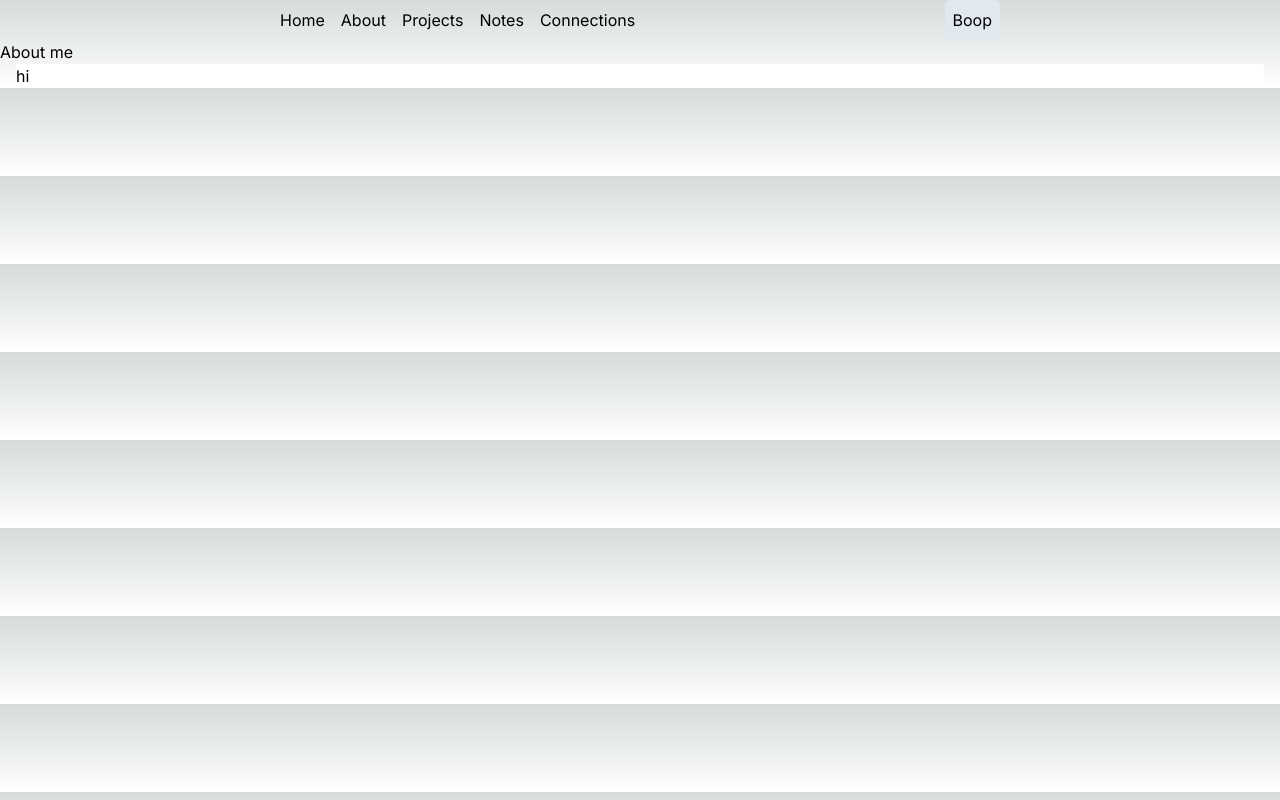
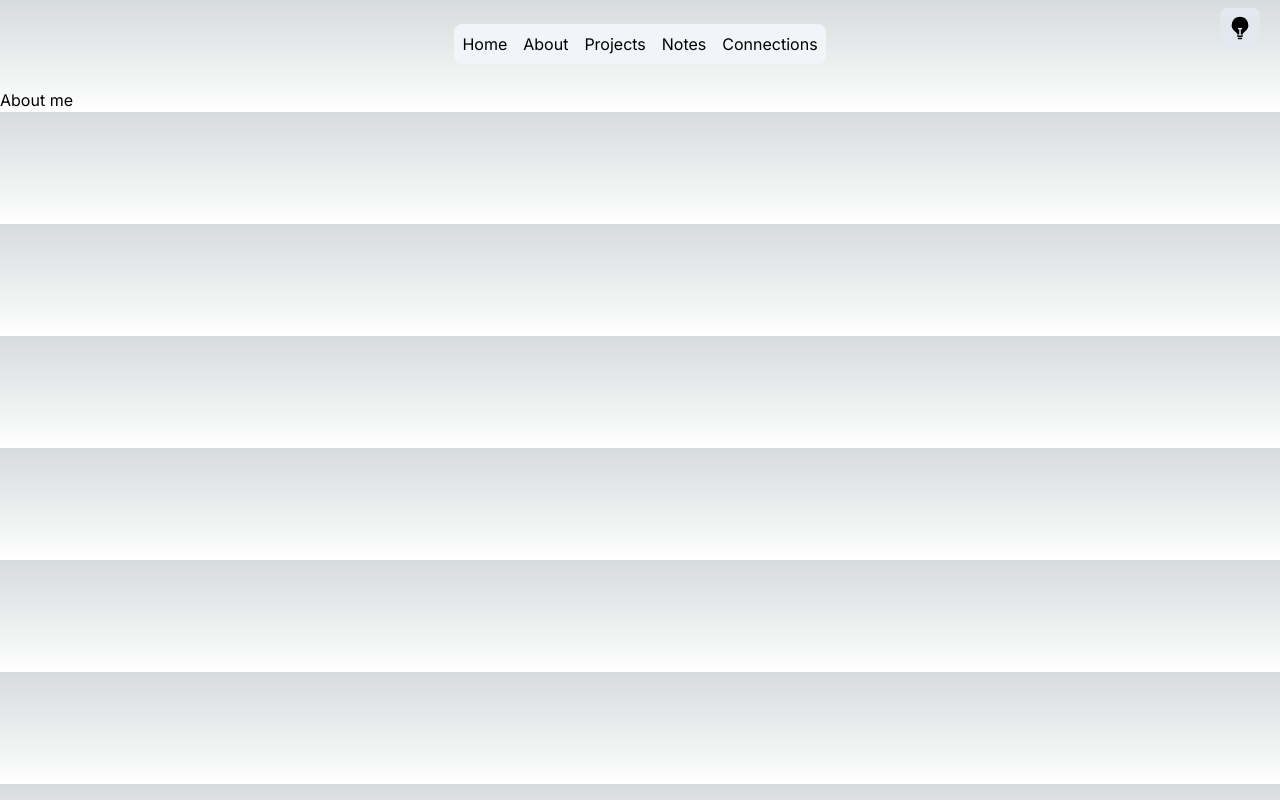
Before and after one commit to crossant123/portfolio-website, a Next.js app: page /about in a window 1280 px wide. Built offline with nearby package versions, Linux system fonts and the light colour scheme.

Commit message:
Added Elements for dark theme + hero icon lib

```diff
--- a/app/about/page.js
+++ b/app/about/page.js
@@ -1,11 +1,10 @@
-import ContentWindow from "@/components/ContentBox/ContentWindow";
 import React from "react";
 
 function about() {
 	return (
 		<div>
 			About me
-			<ContentWindow />
+			{/* Going to use different themes */}
 		</div>
 	);
 }
--- a/app/layout.js
+++ b/app/layout.js
@@ -1,6 +1,7 @@
 import Navbar from "@/components/Nav/navbar";
 import "./globals.css";
 import { Inter } from "next/font/google";
+import Providers from "./providers";
 
 const inter = Inter({ subsets: ["latin"] });
 
@@ -13,8 +14,13 @@ export default function RootLayout({ children }) {
 	return (
 		<html lang="en">
 			<body className={inter.className}>
-				<Navbar />
-				{children}
+				<Providers>
+					<header className="py-6">
+						<Navbar />
+					</header>
+					<main>{children}</main>
+					<footer></footer>
+				</Providers>
 			</body>
 		</html>
 	);
--- a/app/page.js
+++ b/app/page.js
@@ -2,7 +2,7 @@ import Image from "next/image";
 
 export default function Home() {
 	return (
-		<main className="flex min-h-screen flex-col items-center justify-between p-24">
+		<main className="flex min-h-screen flex-col items-center justify-between p-24 ">
 			<div className="z-10 w-full max-w-5xl items-center justify-between font-mono text-sm lg:flex">
 				<div className="fixed bottom-0 left-0 flex h-48 w-full items-end justify-center bg-gradient-to-t from-white via-white dark:from-black dark:via-black lg:static lg:h-auto lg:w-auto lg:bg-none">
 					<a
--- /dev/null
+++ b/app/providers.jsx
@@ -0,0 +1,12 @@
+'use client'
+
+import { ThemeProvider } from 'next-themes'
+
+
+const Providers = ({children}) => {
+  return (
+    <ThemeProvider attribute='class'>{children}</ThemeProvider>
+  )
+}
+
+export default Providers
--- a/components/ContentBox/ContentWindow.js
+++ /dev/null
@@ -1,15 +0,0 @@
-import React from "react";
-
-const ContentWindow = () => {
-	return (
-		<>
-			<div className="bg-white dark:bg-slate-700 rounded-sm mx-4 ">
-				{/* TODO: Create content windows requirement for a content object that can be created in the page */}
-				{/* TODO: Create styles that hold content inside well and are only sized to  */}
-				hi
-			</div>
-		</>
-	);
-};
-
-export default ContentWindow;
--- a/components/Nav/nav.js
+++ b/components/Nav/nav.js
@@ -4,8 +4,8 @@ import Link from "next/link";
 
 const Nav = () => {
 	return (
-		<nav className=" flex items-center justify-between">
-			<ul className="flex space-x-4">
+		<nav className=" flex items-center justify-between mx-4 ">
+			<ul className="flex space-x-4 p-2 rounded-lg bg-slate-100 dark:bg-[#212933] text-black dark:text-white">
 				<li>
 					<Link href="/">Home</Link>
 				</li>
--- a/components/Nav/navbar.js
+++ b/components/Nav/navbar.js
@@ -1,17 +1,12 @@
-// navbar.js
-
 import Nav from "./nav";
+import Themebutton from "./themebutton";
 
 const Navbar = () => {
 	return (
-		<header className="mx-auto flex w-full max-w-3xl flex-row-reverse items-center justify-between px-6">
-			<button
-				className={`w-fit right-5 top-2 p-2 rounded-md hover:scale-110 active:scale-100 duration-200 bg-slate-200 dark:bg-[#212933]`}
-			>
-				Boop
-			</button>
+		<div className="flex flex-row-reverse items-center justify-center rounded-lg">
+			<Themebutton />
 			<Nav />
-		</header>
+		</div>
 	);
 };
 
--- /dev/null
+++ b/components/Nav/themebutton.js
@@ -0,0 +1,47 @@
+"use client";
+
+import { useTheme } from "next-themes";
+import React from "react";
+
+const Themebutton = () => {
+	const { resolvedTheme, setTheme } = useTheme();
+	return (
+		<button
+			className={`w-fit absolute right-5 top-2 p-2 rounded-md hover:scale-110 active:scale-100 duration-200 bg-slate-200 dark:bg-[#212933] text-black dark:text-white`}
+			onClick={() => setTheme(resolvedTheme === "dark" ? "light" : "dark")}
+		>
+			{resolvedTheme === "dark" ? (
+				<svg
+					xmlns="http://www.w3.org/2000/svg"
+					fill="none"
+					viewBox="0 0 24 24"
+					strokeWidth={1.5}
+					stroke="currentColor"
+					className="w-6 h-6"
+				>
+					<path
+						strokeLinecap="round"
+						strokeLinejoin="round"
+						d="M12 18v-5.25m0 0a6.01 6.01 0 001.5-.189m-1.5.189a6.01 6.01 0 01-1.5-.189m3.75 7.478a12.06 12.06 0 01-4.5 0m3.75 2.383a14.406 14.406 0 01-3 0M14.25 18v-.192c0-.983.658-1.823 1.508-2.316a7.5 7.5 0 10-7.517 0c.85.493 1.509 1.333 1.509 2.316V18"
+					/>
+				</svg>
+			) : (
+				<svg
+					xmlns="http://www.w3.org/2000/svg"
+					viewBox="0 0 24 24"
+					fill="currentColor"
+					className="w-6 h-6"
+				>
+					<path d="M12 .75a8.25 8.25 0 00-4.135 15.39c.686.398 1.115 1.008 1.134 1.623a.75.75 0 00.577.706c.352.083.71.148 1.074.195.323.041.6-.218.6-.544v-4.661a6.714 6.714 0 01-.937-.171.75.75 0 11.374-1.453 5.261 5.261 0 002.626 0 .75.75 0 11.374 1.452 6.712 6.712 0 01-.937.172v4.66c0 .327.277.586.6.545.364-.047.722-.112 1.074-.195a.75.75 0 00.577-.706c.02-.615.448-1.225 1.134-1.623A8.25 8.25 0 0012 .75z" />
+					<path
+						fillRule="evenodd"
+						d="M9.013 19.9a.75.75 0 01.877-.597 11.319 11.319 0 004.22 0 .75.75 0 11.28 1.473 12.819 12.819 0 01-4.78 0 .75.75 0 01-.597-.876zM9.754 22.344a.75.75 0 01.824-.668 13.682 13.682 0 002.844 0 .75.75 0 11.156 1.492 15.156 15.156 0 01-3.156 0 .75.75 0 01-.668-.824z"
+						clipRule="evenodd"
+					/>
+				</svg>
+			)}
+		</button>
+	);
+};
+
+export default Themebutton;
--- a/package.json
+++ b/package.json
@@ -9,6 +9,7 @@
     "lint": "next lint"
   },
   "dependencies": {
+    "@heroicons/react": "^2.0.18",
     "autoprefixer": "10.4.14",
     "eslint": "8.44.0",
     "eslint-config-next": "13.4.9",
```
Also changed, not shown: 1 other file (tests, documents, lock files or other folders).
